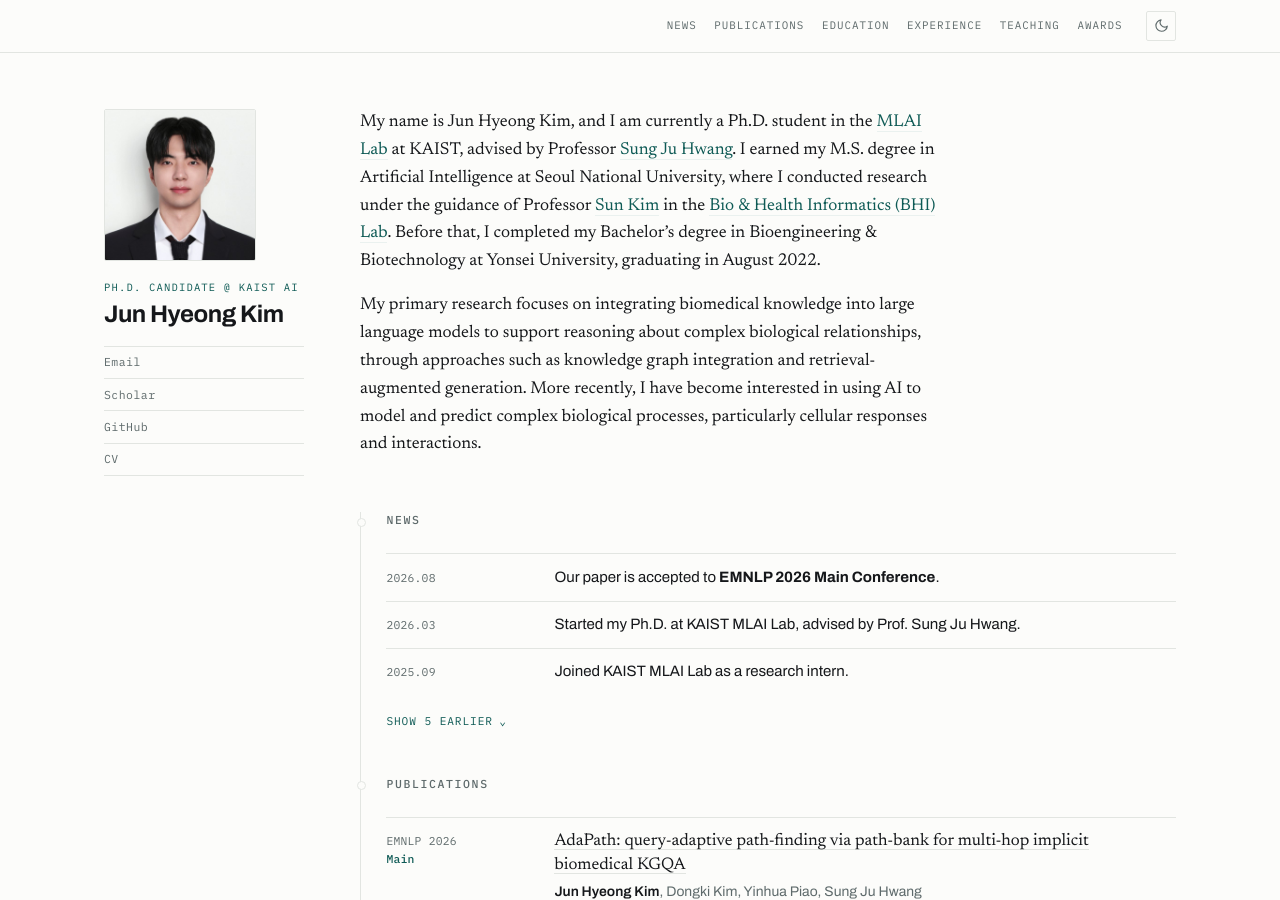
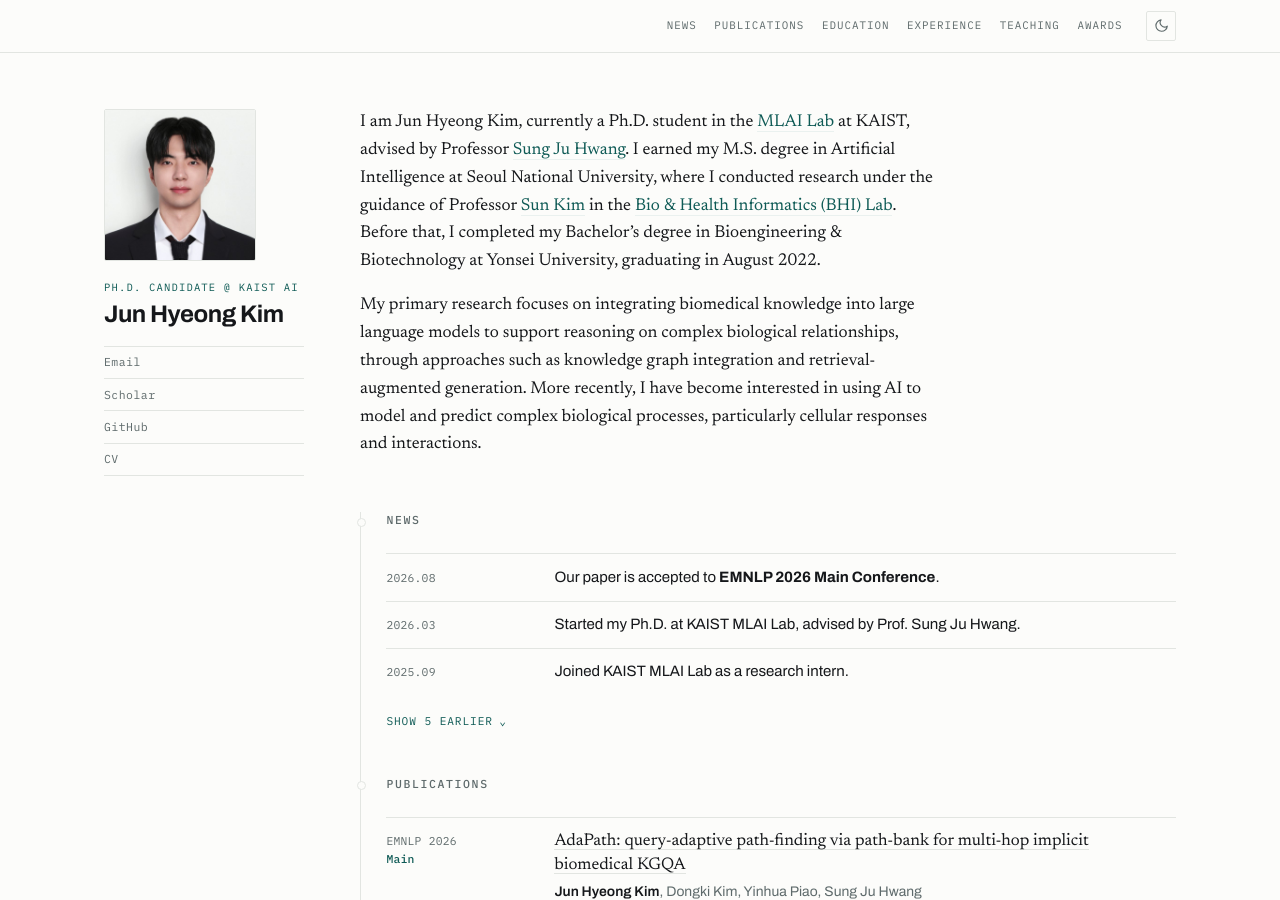
Before and after one commit to Jun-Hyeong-Kim/Jun-Hyeong-Kim.github.io, a Jekyll site: the page built from _pages/about.md, in a window 1280 px wide and 900 px high. Built offline with Jekyll 4.4.1, drawn with Linux system fonts in a browser that asks for light colours.

Commit message:
Tighten the opening line and fix a preposition
- "My name is Jun Hyeong Kim, and I am currently" -> "I am Jun Hyeong Kim, currently"
- "reasoning about" -> "reasoning on"

```diff
--- a/_pages/about.md
+++ b/_pages/about.md
@@ -8,6 +8,6 @@ redirect_from:
   - /about.html
 ---
 
-My name is Jun Hyeong Kim, and I am currently a Ph.D. student in the [MLAI Lab](https://www.mlai-kaist.com/) at KAIST, advised by Professor [Sung Ju Hwang](http://www.sungjuhwang.com/). I earned my M.S. degree in Artificial Intelligence at Seoul National University, where I conducted research under the guidance of Professor [Sun Kim](https://scholar.google.com/citations?user=lI_oWS8AAAAJ&hl=ko) in the [Bio & Health Informatics (BHI) Lab](https://bhi-kimlab.github.io/). Before that, I completed my Bachelor's degree in Bioengineering & Biotechnology at Yonsei University, graduating in August 2022.
+I am Jun Hyeong Kim, currently a Ph.D. student in the [MLAI Lab](https://www.mlai-kaist.com/) at KAIST, advised by Professor [Sung Ju Hwang](http://www.sungjuhwang.com/). I earned my M.S. degree in Artificial Intelligence at Seoul National University, where I conducted research under the guidance of Professor [Sun Kim](https://scholar.google.com/citations?user=lI_oWS8AAAAJ&hl=ko) in the [Bio & Health Informatics (BHI) Lab](https://bhi-kimlab.github.io/). Before that, I completed my Bachelor's degree in Bioengineering & Biotechnology at Yonsei University, graduating in August 2022.
 
-My primary research focuses on integrating biomedical knowledge into large language models to support reasoning about complex biological relationships, through approaches such as knowledge graph integration and retrieval-augmented generation. More recently, I have become interested in using AI to model and predict complex biological processes, particularly cellular responses and interactions.
+My primary research focuses on integrating biomedical knowledge into large language models to support reasoning on complex biological relationships, through approaches such as knowledge graph integration and retrieval-augmented generation. More recently, I have become interested in using AI to model and predict complex biological processes, particularly cellular responses and interactions.
```
